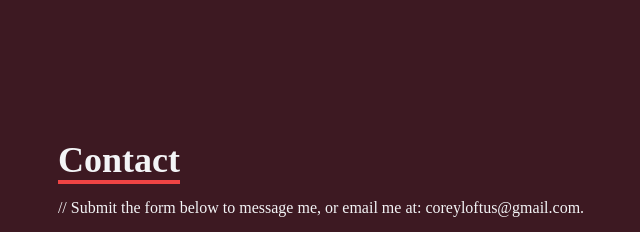
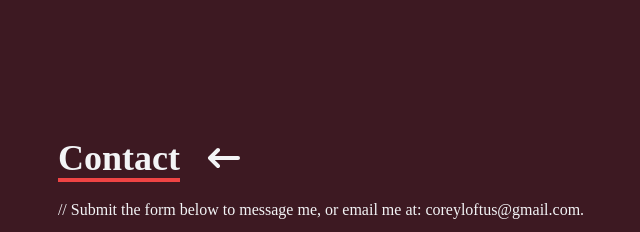
Before and after one commit to coreyloftus/personal-portfolio, a React (Create React App) app: page / in a window 1280 px wide. Shown: the part 3660-3892 px from the top of the page, without its empty margins (319-959 px from the left). Built offline with nearby package versions, Linux system fonts and the light colour scheme.

Commit message:
Contact section -> Added simple arrow animation with useInView

```diff
--- a/src/components/Contact.jsx
+++ b/src/components/Contact.jsx
@@ -1,5 +1,7 @@
-import React, { useRef, useState } from "react"
+import React, { useRef, useState, useEffect } from "react"
 import emailjs from "@emailjs/browser"
+import { useInView } from "react-intersection-observer"
+import { HiArrowNarrowLeft } from "react-icons/hi"
 
 const Contact = (props) => {
   const [formData, setFormData] = useState({
@@ -37,10 +39,20 @@ const Contact = (props) => {
     setFormData({ name: "", email: "", message: "" })
   }
 
+  const [isVisible, setIsVisible] = useState(false)
+  const { ref: contactRef, inView: contactInView } = useInView({
+    threshold: 0.1,
+  })
+  useEffect(() => {
+    if (contactInView) {
+      setIsVisible(true)
+    }
+  }, [contactInView])
   return (
     <div
       name="contact"
       className="w-full h-screen flex text-gray-800 dark:text-gray-100 justify-center items-center pt-8"
+      ref={contactRef}
     >
       <div className="pt-8">
         <div className="max-w-[1000px] h-full mx-auto flex flex-col justify-center items-center px-4 py-4">
@@ -51,9 +63,18 @@ const Contact = (props) => {
             className="flex flex-col max-w-[600px]"
           >
             <div className="pb-4">
-              <p className="text-4xl font-bold inline border-b-4 border-red-500">
-                Contact
-              </p>
+              <div className="flex align-items">
+                <p className="text-4xl font-bold inline border-b-4 border-red-500">
+                  Contact
+                </p>
+                <div
+                  className={`pl-6  ${
+                    isVisible ? `slide-in-from-right` : `opacity-0`
+                  }`}
+                >
+                  <HiArrowNarrowLeft size={40} />
+                </div>
+              </div>
               <p className=" py-4">
                 // Submit the form below to message me, or email me at:{" "}
                 <a href="mailto:coreyloftus@gmail.com">coreyloftus@gmail.com</a>
```
